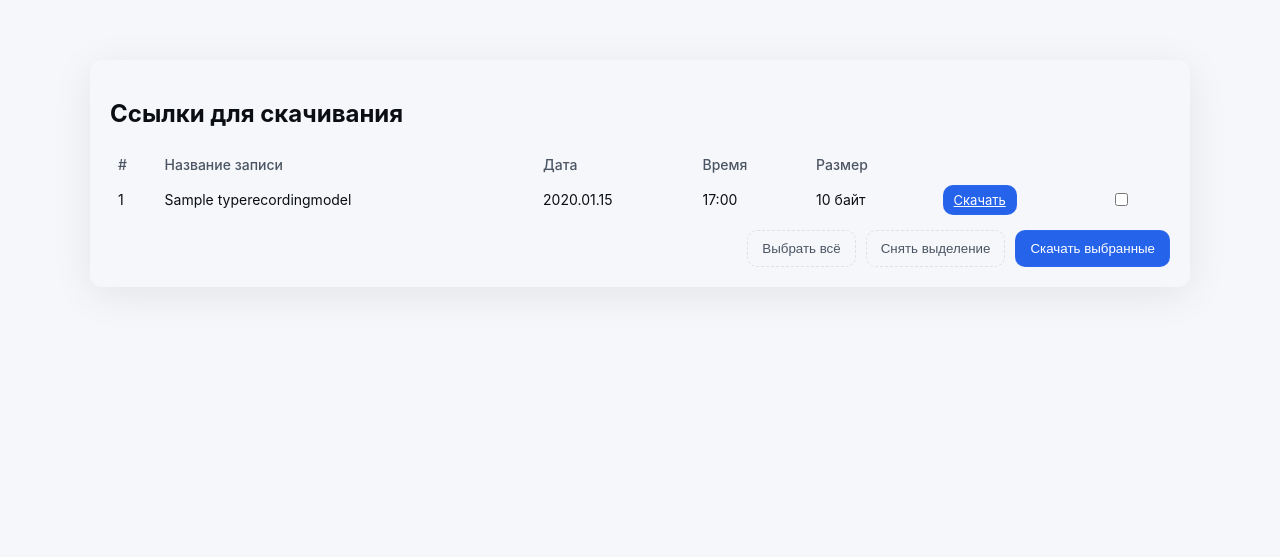
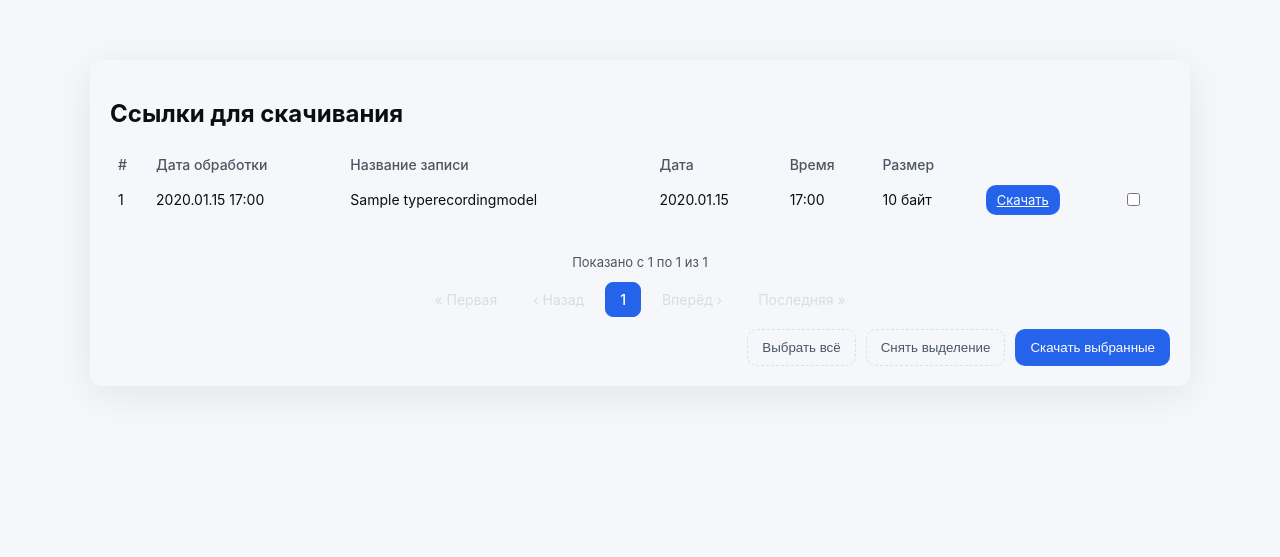
Before and after one commit to SimpleIN1/RepackingPerfomanceVideos, a Django app: page /repacking/download/ in a window 1280 px wide. Shown: the part 56-613 px from the top of the page. Run offline with Django 4.2, Linux system fonts and the light colour scheme; a user stored in the database is signed in; tables that the repository leaves empty hold one stand-in row (values such as "Sample post"); parts of the project's set-up code (start-up, migrations or seed data) failed here and were passed over; some libraries are stand-ins or nearby versions.

Commit message:
added pagination on download page, fixed process termination, added sorting of download files

```diff
--- a/RepackingProject/CeleryApp/tasks.py
+++ b/RepackingProject/CeleryApp/tasks.py
@@ -146,7 +146,7 @@ def repack_threads_video_task(
                 "./scripts/start-repack-ffmpeg.sh",
                 "-r", resource,
                 "-i", recording_id,
-                "-o", local_source_file
+                "-o", os.path.abspath(local_source_file)
             ],
             # stdout=subprocess.DEVNULL,
             # stderr=subprocess.STDOUT,
--- a/RepackingProject/RepackingApp/services/downloads.py
+++ b/RepackingProject/RepackingApp/services/downloads.py
@@ -67,7 +67,7 @@ def get_download_recording_files(filter_query: Q) -> List[RecodingFileUserModel]
               "recording_task__recording__type_recording__name",
               "recording_task__recording__datetime_created",
               "file_size") \
-        .order_by("recording_task__recording__type_recording__name")
+        .order_by("-datetime_created")
 
 
 def create_recording_file(**data) -> RecodingFileUserModel:
--- a/RepackingProject/RepackingApp/views.py
+++ b/RepackingProject/RepackingApp/views.py
@@ -9,10 +9,11 @@ from urllib.parse import urlsplit
 
 from django.db.models import Q
 from django.conf import settings
+from django.core.cache import cache
+from django.views.generic import View
+from django.core.paginator import Paginator
 from django.shortcuts import render, redirect
-from django.core.cache import cache
 from django.shortcuts import get_object_or_404
-from django.views.generic import View
 from django.contrib.sessions.models import Session
 from django.http import HttpResponse, FileResponse
 from django.views.decorators.cache import cache_page
@@ -374,7 +375,13 @@ class DownloadView(View):
             user_id = request.user.id
 
         recording_files = get_download_recording_files(Q(recording_task__order__user_id=user_id))
-        context["rfiles"] = recording_files
+
+        # Пагинация ссылок на скачивание
+        p = Paginator(recording_files, 30)
+
+        page_number = request.GET.get("page", 1)
+        context["page_obj"] = p.get_page(page_number)
+
         return render(request, self.template_name, context=context)
 
 
--- a/RepackingProject/common/process_termination.py
+++ b/RepackingProject/common/process_termination.py
@@ -7,7 +7,7 @@ import psutil
 from django.conf import settings
 
 
-SAFE_PATH_PATTERN = re.compile(fr'^{settings.DIR_FFMPEG_DATA}/[\d\-T]+$')
+SAFE_PATH_PATTERN = re.compile(fr'^{settings.DIR_FFMPEG_DATA}/[\d\-T:]+$')
 
 
 def terminate_process(process_name):
--- a/RepackingProject/templates/repacking/downloads.html
+++ b/RepackingProject/templates/repacking/downloads.html
@@ -7,6 +7,92 @@
 {% block stylesheet %}
 <link rel="stylesheet" href="{% static 'assets/css/repacking.css' %}" type="text/css">
 <link rel="stylesheet" href="{% static 'assets/css/repacking-downloads.css' %}" type="text/css">
+<style>
+/* Пагинация */
+.pagination-container {
+    margin-top: 20px;
+    padding-top: 15px;
+    border-top: 1px solid rgba(255, 255, 255, 0.05);
+}
+
+.pagination-info {
+    font-size: 13px;
+    color: var(--muted);
+    margin-bottom: 12px;
+    text-align: center;
+}
+
+.pagination {
+    display: flex;
+    justify-content: center;
+    align-items: center;
+    gap: 6px;
+    flex-wrap: wrap;
+}
+
+.pagination-list {
+    display: flex;
+    list-style: none;
+    padding: 0;
+    margin: 0;
+    gap: 6px;
+}
+
+.pagination-item {
+    display: inline-block;
+}
+
+.pagination-link {
+    display: inline-block;
+    padding: 8px 14px;
+    border-radius: 8px;
+    background: transparent;
+    color: var(--muted);
+    text-decoration: none;
+    font-size: 14px;
+    transition: all 0.2s ease;
+    border: 1px solid rgba(255, 255, 255, 0.08);
+}
+
+.pagination-link:hover {
+    background: rgba(255, 255, 255, 0.03);
+    border-color: var(--accent);
+    color: var(--white);
+}
+
+.pagination-link.active {
+    background: var(--accent);
+    color: #fff;
+    border-color: var(--accent);
+    font-weight: 500;
+}
+
+.pagination-link.disabled {
+    opacity: 0.4;
+    cursor: not-allowed;
+    pointer-events: none;
+}
+
+.pagination-item.disabled {
+    opacity: 0.4;
+}
+
+/* Адаптивность для мобильных */
+@media (max-width: 600px) {
+    .pagination-list {
+        gap: 4px;
+    }
+
+    .pagination-link {
+        padding: 6px 10px;
+        font-size: 13px;
+    }
+
+    .pagination-info {
+        font-size: 12px;
+    }
+}
+</style>
 {% endblock %}
 
 {% block content %}
@@ -17,13 +103,14 @@
       <h2>Ссылки для скачивания</h2>
       <table id="downloadTable">
         <thead>
-          <tr><th>#</th><th>Название записи</th><th>Дата</th><th>Время</th><th>Размер</th><th></th><th></th></tr>
+          <tr><th>#</th><th>Дата обработки</th><th>Название записи</th><th>Дата</th><th>Время</th><th>Размер</th><th></th><th></th></tr>
         </thead>
         <tbody>
-        {% if rfiles %}
-          {% for item in rfiles %}
+        {% if page_obj %}
+          {% for item in page_obj %}
           <tr data-check-id="dwd-{{ forloop.counter0 }}" onclick="handleItemClick(this)">
             <td>{{ forloop.counter }}</td>
+            <td>{{ item.datetime_created|date:"Y.m.d H:i" }}</td>
             <td>{{ item.recording_task.recording.type_recording.name }}</td>
             <td>{{ item.recording_task.recording.datetime_created|date:"Y.m.d" }}</td>
             <td>{{ item.recording_task.recording.datetime_created|date:"H:i" }}</td>
@@ -41,8 +128,63 @@
         </tbody>
       </table>
 
-      {% if not rfiles %}
+      {% if page_obj.paginator.count == 0 %}
         <p style="padding-top: 10px;">Не записей для скачивания</p>
+      {% endif %}
+
+      {% if page_obj %}
+      <div class="pagination-container">
+        <div class="pagination-info">
+          Показано с {{ page_obj.start_index }} по {{ page_obj.end_index }} из {{ page_obj.paginator.count }}
+        </div>
+        <nav class="pagination" aria-label="Пагинация">
+          <ul class="pagination-list">
+            {% if page_obj.has_previous %}
+              <li class="pagination-item">
+                <a href="?page=1" class="pagination-link first">« Первая</a>
+              </li>
+              <li class="pagination-item">
+                <a href="?page={{ page_obj.previous_page_number }}" class="pagination-link prev">‹ Назад</a>
+              </li>
+            {% else %}
+              <li class="pagination-item disabled">
+                <span class="pagination-link disabled">« Первая</span>
+              </li>
+              <li class="pagination-item disabled">
+                <span class="pagination-link disabled">‹ Назад</span>
+              </li>
+            {% endif %}
+
+            {% for num in page_obj.paginator.page_range %}
+              {% if page_obj.number == num %}
+                <li class="pagination-item active">
+                  <span class="pagination-link active">{{ num }}</span>
+                </li>
+              {% elif num > page_obj.number|add:'-3' and num < page_obj.number|add:'3' %}
+                <li class="pagination-item">
+                  <a href="?page={{ num }}" class="pagination-link">{{ num }}</a>
+                </li>
+              {% endif %}
+            {% endfor %}
+
+            {% if page_obj.has_next %}
+              <li class="pagination-item">
+                <a href="?page={{ page_obj.next_page_number }}" class="pagination-link next">Вперёд ›</a>
+              </li>
+              <li class="pagination-item">
+                <a href="?page={{ page_obj.paginator.num_pages }}" class="pagination-link last">Последняя »</a>
+              </li>
+            {% else %}
+              <li class="pagination-item disabled">
+                <span class="pagination-link disabled">Вперёд ›</span>
+              </li>
+              <li class="pagination-item disabled">
+                <span class="pagination-link disabled">Последняя »</span>
+              </li>
+            {% endif %}
+          </ul>
+        </nav>
+      </div>
       {% endif %}
     </section>
     <div class="actions">
```
Also changed, not shown: 1 other file.
